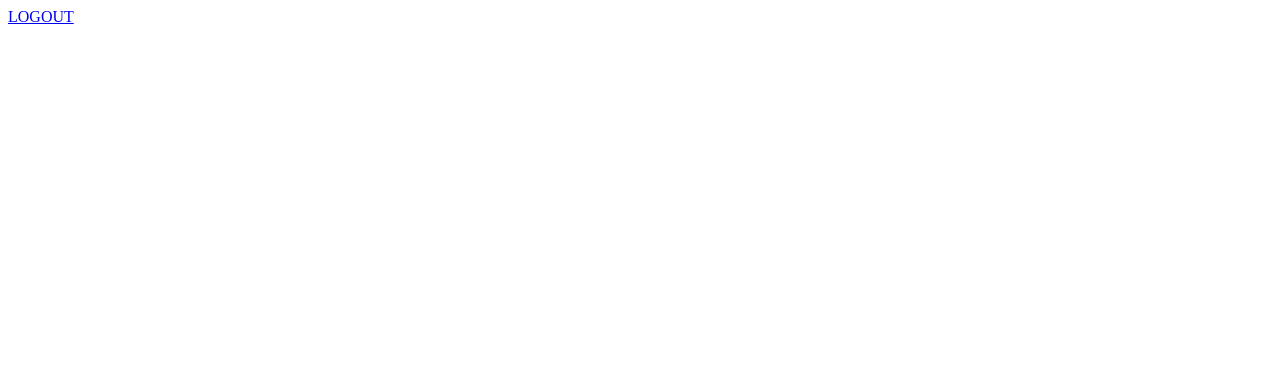
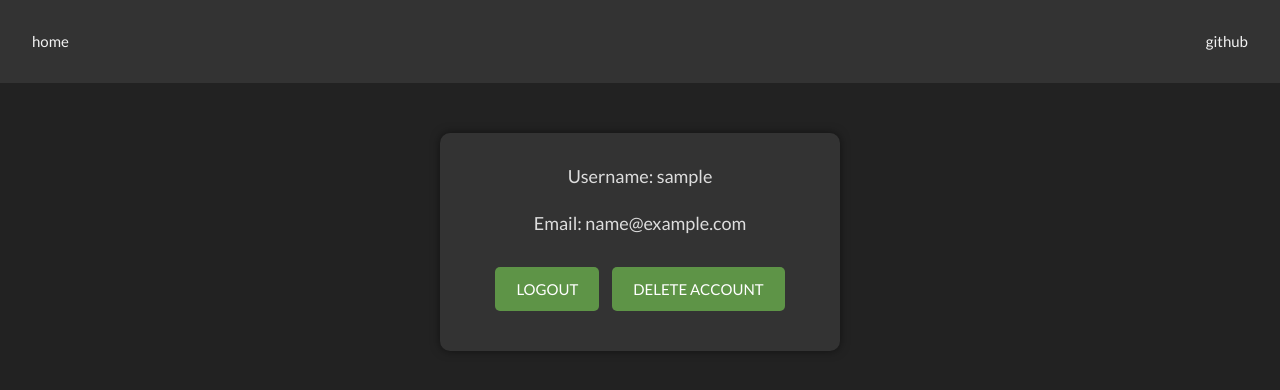
Before and after one commit to wojpo/DjangoLearningPlatform, a Django app: page /user-settings in a window 1280 px wide. Before the commit the part shown is almost empty. Shown: the top 390 px of the page. Run offline with Django 5.2, Linux system fonts and the light colour scheme; the visitor is signed in with stand-in values (Sample User, id 1); some libraries are stand-ins or nearby versions.

Commit message:
user settings (#30)

```diff
--- a/usersys/templates/user_settings.html
+++ b/usersys/templates/user_settings.html
@@ -1,8 +1,45 @@
 {% extends 'base.html' %}
 {% block title %}
-	User-Settings
+    User-Settings
 {% endblock %}
-{% block navbar %}none{% endblock %}
+{% load static %}
+{% block stylesheet %}
+    <link href="https://stackpath.bootstrapcdn.com/bootswatch/4.5.2/darkly/bootstrap.min.css" rel="stylesheet">
+    <style>
+        .settings-container {
+            margin: 50px auto;
+            text-align: center;
+            background-color: #333;
+            padding: 30px;
+            border-radius: 10px;
+            box-shadow: 0 0 10px rgba(0, 0, 0, 0.5);
+            max-width: 400px;
+        }
+        p {
+            color: #ddd;
+            font-size: 1.2em;
+            margin-bottom: 20px;
+        }
+        a.btn {
+            display: inline-block;
+            background-color: #5e9447;
+            color: #fff;
+            padding: 10px 20px;
+            margin: 10px 5px;
+            border-radius: 5px;
+            text-decoration: none;
+            transition: background-color 0.3s;
+        }
+        a.btn:hover {
+            background-color: #324927;
+        }
+    </style>
+{% endblock %}
 {% block body %}
-    <a href={% url 'logout' %}>LOGOUT</a>
+    <div class="settings-container">
+        <p>Username: {{ username }}</p>
+        <p>Email: {{ email }}</p>
+        <a href="{% url 'logout' %}" class="btn">LOGOUT</a>
+        <a href="{% url 'delete_account' %}" class="btn">DELETE ACCOUNT</a>
+    </div>
 {% endblock %}
--- a/usersys/urls.py
+++ b/usersys/urls.py
@@ -6,7 +6,8 @@ urlpatterns = [
     path('register', views.register, name='register'),
     path('loginpage', views.login_page, name='login'),
     path('user-settings', views.user_settings, name='user_settings'),
-    path('user-logout', views.user_logout,name='logout'),
+    path('user-logout', views.user_logout, name='logout'),
+    path('delete-account', views.account_delete, name='delete_account'),
     path('already-logged', views.already_logged, name='already_logged')
 
 ]
--- a/usersys/views.py
+++ b/usersys/views.py
@@ -57,7 +57,17 @@ def login_page(request):
 
 @login_required(login_url='login')
 def user_settings(request):
-    return render(request, 'user_settings.html')
+    user = request.user
+    username = user.username
+    email = user.email
+
+    return render(request, 'user_settings.html', {'username': username, 'email': email})
+
+
+def account_delete(request):
+    user = request.user
+    user.delete()
+    return redirect('home')
 
 
 def user_logout(request):
```
